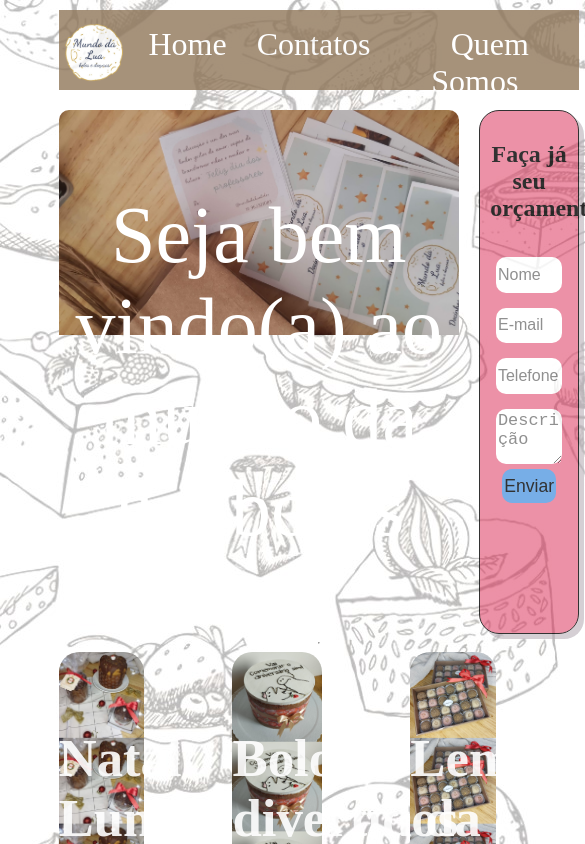
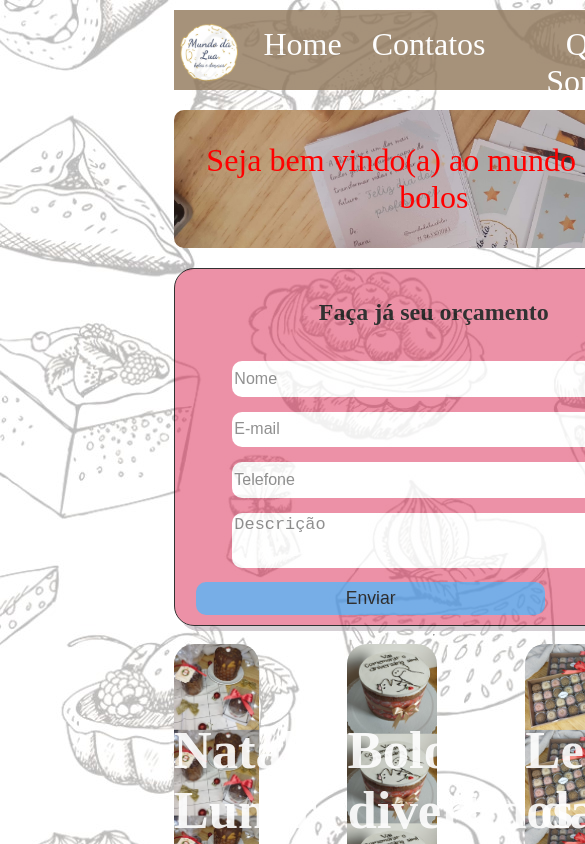
Before and after one commit to ftreitasyuri/mundo-da-lua-bolos, a Next.js app: page / in a window 390 px wide. Shown: the top 844 px of the page, 585 px wide, since content can reach past the window. Built offline with nearby package versions, Linux system fonts and the light colour scheme.

Commit message:
Terceiro upload

```diff
--- a/src/styles/Corpo.module.css
+++ b/src/styles/Corpo.module.css
@@ -15,6 +15,8 @@
     gap: 20px;
 
 }
+
+
 
 #corpoForms div{
     display: inline-block;
@@ -51,12 +53,12 @@
 
 #latealDireita{
     /* min-height: 500px; */
-    width: 20vw;
+    /* width: 20vw; */
 
     /* padding: 5px; */
     border-radius: 20px;
 
-    /* border: solid 2px red; */
+    border: solid 2px red;
     /* background-color: #09efccda; */
     background-color: #dc2f58a7;
     opacity: .8;
@@ -74,25 +76,6 @@
 
 
 }
-
-/* section{
-    border: solid 1px royalblue;
-    border-radius: 20px;} */
-
-/* form{ */
-    /* border: solid 2px red; */
-    /* border-radius: 20px; */
-    /* padding: 5px; */
-/* } */
-
-/* form p{
-    text-align: left;
-    font-weight: bold;
-
-    margin-left: 2vw;
-    margin-bottom: 1%;
-
-} */
 
 
 /* INPUT */
@@ -144,3 +127,71 @@
 
 }
 /* FIM BOTAO */
+
+
+/* AREA MEDIA */
+
+@media (max-width: 2000px){
+
+
+    #destaquePag{
+        font-size: 2.5em;
+        /* color: orange; */
+    }
+    #lateralDireita{
+        max-width: 39vw;
+    }
+
+
+}
+
+@media (min-width: 1304px){
+
+
+    #destaquePag{
+        font-size: 2.5em;
+        color: orange;
+    }
+    #lateralDireita{
+        max-width: 5vw;
+    }
+
+
+}
+
+
+@media (max-width: 900px){
+    #corpoForms{
+        grid-template-areas:
+    'lateralEsquerda'
+    'lateralDireita ';
+    }
+
+    #destaquePag{
+        font-size: 2.5em;
+        color: yellow;
+
+    }
+
+    #lateralDireita{
+        max-width: 20vw;
+    }
+
+
+}
+
+@media (max-width: 700px){
+    #corpoForms{
+        grid-template-areas:
+    'lateralEsquerda'
+    'lateralDireita ';
+    }
+
+    #destaquePag{
+        font-size: 2em;
+        color: red;
+    }
+
+
+
+}
--- a/src/styles/globals.css
+++ b/src/styles/globals.css
@@ -4,4 +4,6 @@ body{
   padding: 10px;
   margin: 0 auto;
 
+  min-width: 600px;
+
 }
```
Also changed, not shown: 1 other file (tests, documents, lock files or other folders).
